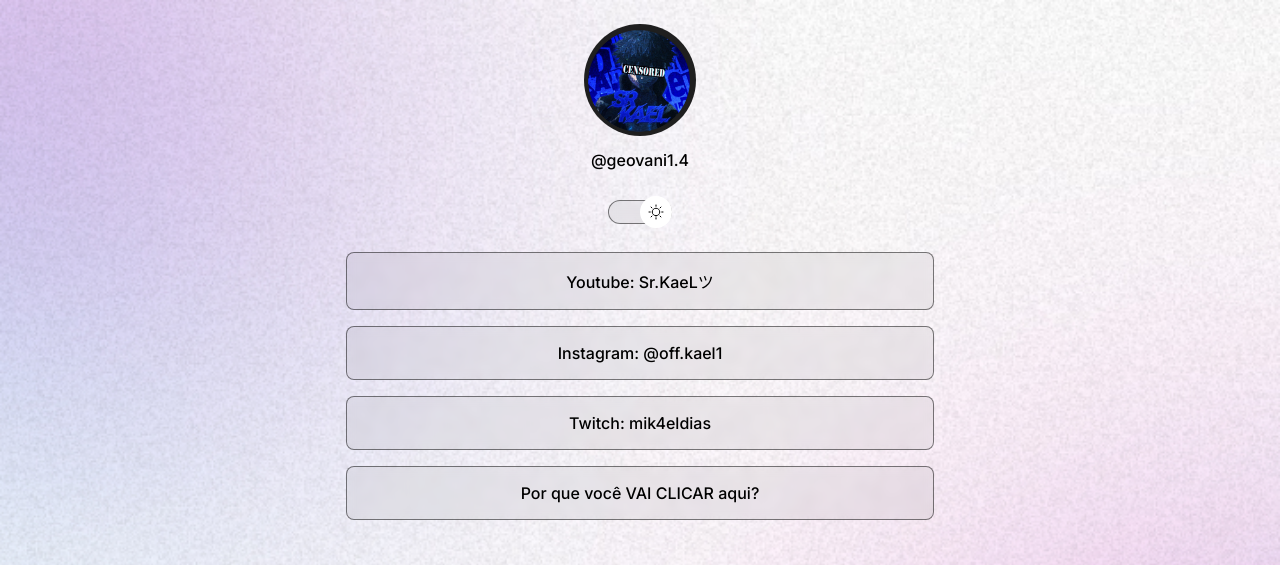
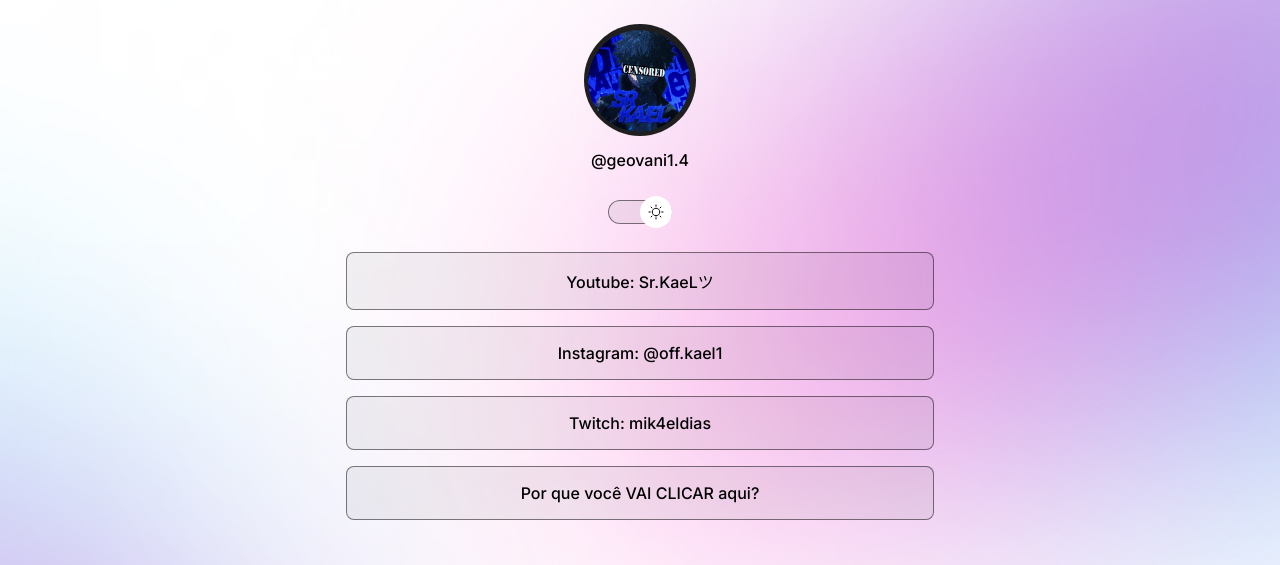
Before and after one commit to Manizada/Projetolink, a plain HTML site: page index.html in a window 1280 px wide. Shown: the top 565 px of the page. Drawn offline with nearby package versions, Linux system fonts and the light colour scheme.

Commit message:
background changes

```diff
--- a/main.css
+++ b/main.css
@@ -33,6 +33,7 @@ body {
   background-size: cover;
   */
   background: var(--bg-url) no-repeat top center / cover;
+  height: 100vh;
 }
 
 .container {
@@ -154,3 +155,15 @@ footer {
   padding: 24px;
   text-decoration: none;
 }
+
+/*Media queries*/
+
+@media (min-width: 700px) {
+  :root {
+    --bg-url: url(./assets/bg-desktop.jpg)
+  }
+
+  .light-mode {
+    --bg-url: url(./assets/bg-desktop-light.jpg)
+  }
+}
```
Also changed, not shown: assets/bg-desktop.jpg (added).
